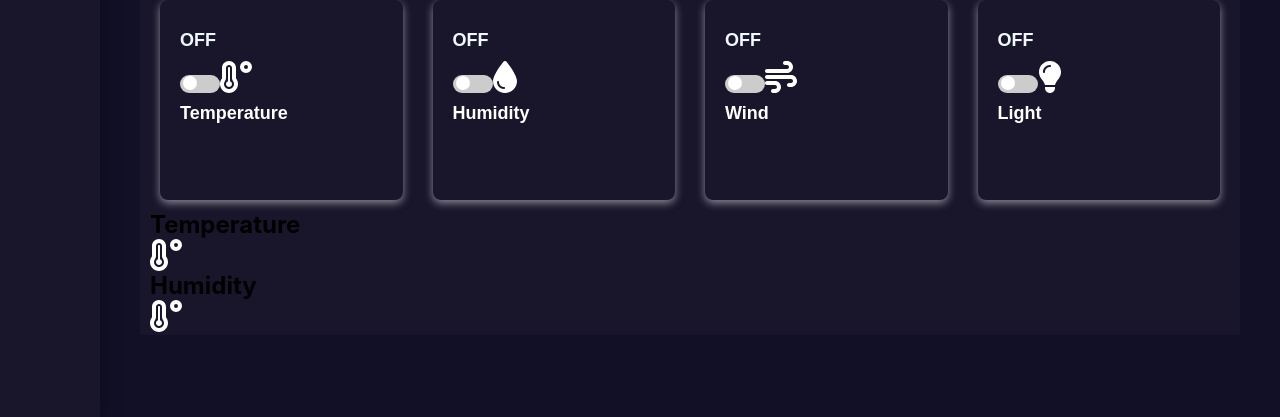
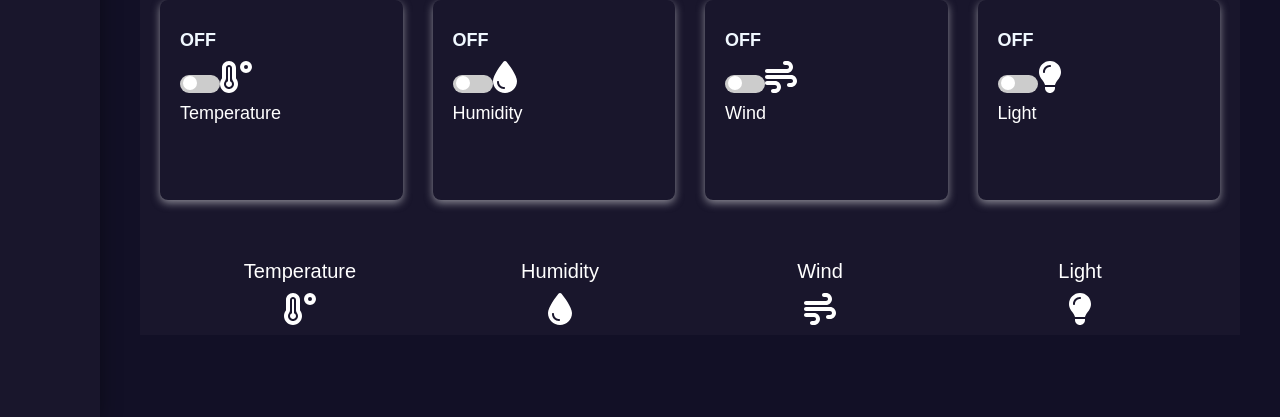
Before and after one commit to Ngannguyen0308/controlDashboard_IOT, a React (Create React App) app: page / in a window 1280 px wide. Shown: the part 380-797 px from the top of the page. Built offline with nearby package versions, Linux system fonts and the light colour scheme; no server answers.

Commit message:
update gauge chart

```diff
--- a/src/Components/BoxElement.css
+++ b/src/Components/BoxElement.css
@@ -89,7 +89,7 @@
   font-family: "Arial", sans-serif;
 }
 .box:hover {
-  background-color: rgb(55, 100, 223);
+  background-color:#4C257B;
 }
 .switchOn {
   font-size: 1.5em;
@@ -159,69 +159,33 @@ input:checked + .slider:before {
 }
 
 /* box value */
-.factor{
-  font-size: 1.5em;
-  font-weight: bold;
+.boxContainer {
+  display: flex;
+  flex-wrap: wrap;
+  justify-content: space-around;
+  padding: 20px;
+  transition: background-color 0.3s;
+  color: white;
+  font-family: "Arial", sans-serif;
 }
 
-
-/* src/Gauge.css */
-/* .gauge {
-  display: inline-block;
-  text-align: center;
+.boxele {
+  display: flex;
+  flex-direction: column;
+  align-items: center;
+  border-radius: 10px;
+  padding: 20px;
+  margin: 10px;
   color: white;
-  font-family: Arial, sans-serif;
-  margin: 20px;
 }
 
-.gauge-circle {
-  width: 150px;
-  height: 150px;
-  border-radius: 50%;
-  background: conic-gradient(
-    #00aaff 0%,
-    #00aaff 75%,
-    #d3d3d3 75%,
-    #d3d3d3 100%
-  );
-  display: flex;
-  align-items: center;
-  justify-content: center;
-  position: relative;
+.factor {
+  font-size: 20px;
+  margin-bottom: 10px;
 }
 
-.gauge-value {
-  font-size: 2em;
+.gaugeChart {
+  width: 200px;
+  height: 200px;
+  margin-top: 10px;
 }
-
-.gauge-unit {
-  font-size: 1em;
-  position: absolute;
-  bottom: 20px;
-}
-
-.gauge-label {
-  margin-top: 10px;
-  font-size: 1.2em;
-}
-
-.gauge-description {
-  font-size: 0.9em;
-  color: #b3b3b3;
-}
-
-/* src/App.css */
-/* .boxValue {
-  text-align: center;
-  background-color: #2c3e50;
-  height: 100vh;
-  display: flex;
-  align-items: center;
-  justify-content: center;
-}
-
-.valueContainer { */
-  /* display: flex;
-  justify-content: space-around;
-  width: 80%;
-} */
--- a/src/Components/BoxValue.js
+++ b/src/Components/BoxValue.js
@@ -7,8 +7,7 @@ import {
   faLightbulb,
 } from "@fortawesome/free-solid-svg-icons";
 import "./BoxElement.css";
-// import { Gauge, gaugeClasses } from "@mui/x-charts/Gauge";
-// import { Gauge } from "@mui/x-charts";
+import { Gauge, gaugeClasses } from "@mui/x-charts/Gauge";
 
 function BoxValue() {
   return (
@@ -17,49 +16,81 @@ function BoxValue() {
         <div className="factor">Temperature</div>
         <FontAwesomeIcon icon={faTemperatureHigh} size="2x" color="white" />
         <div className="gaugeChart">
-          {/* <Gauge
+          <Gauge
             value={75}
             startAngle={-110}
             endAngle={110}
             sx={{
               [`& .${gaugeClasses.valueText}`]: {
-                fontSize: 40,
+                fontSize: 30,
                 transform: "translate(0px, 0px)",
               },
             }}
             text={({ value, valueMax }) => `${value} / ${valueMax}`}
-          /> */}
-          {/* <Gauge
-          value={75} // thay gia tri tai day
-          startAngle={-110}
-          /> */}
+          />
         </div>
       </div>
 
       <div className="boxele">
         <div className="factor">Humidity</div>
-        <FontAwesomeIcon icon={faTemperatureHigh} size="2x" color="white" />
-        <div className="gaugeChart"></div>
+        <FontAwesomeIcon icon={faTint} size="2x" color="white" />
+        <div className="gaugeChart">
+          <Gauge
+            value={50}
+            startAngle={-110}
+            endAngle={110}
+            sx={{
+              [`& .${gaugeClasses.valueText}`]: {
+                fontSize: 30,
+                transform: "translate(0px, 0px)",
+              },
+            }}
+            text={({ value, valueMax }) => `${value} / ${valueMax}`}
+          />
+        </div>
       </div>
 
       <div className="boxele">
         <div className="factor">Wind</div>
-        <FontAwesomeIcon icon={faTemperatureHigh} size="2x" color="white" />
-        <div className="gaugeChart"></div>
+        <FontAwesomeIcon icon={faWind} size="2x" color="white" />
+        <div className="gaugeChart">
+          <Gauge
+            value={30}
+            startAngle={-110}
+            endAngle={110}
+            sx={{
+              [`& .${gaugeClasses.valueText}`]: {
+                fontSize: 30,
+                transform: "translate(0px, 0px)",
+              },
+            }}
+            text={({ value, valueMax }) => `${value} / ${valueMax}`}
+          />
+        </div>
       </div>
 
       <div className="boxele">
         <div className="factor">Light</div>
-        <FontAwesomeIcon icon={faTemperatureHigh} size="2x" color="white" />
-        <div className="gaugeChart"></div>
+        <FontAwesomeIcon icon={faLightbulb} size="2x" color="white" />
+        <div className="gaugeChart">
+          <Gauge
+            value={80}
+            startAngle={-110}
+            endAngle={110}
+            sx={(theme)=> ({
+              [`& .${gaugeClasses.valueText}`]: {
+                fontSize: 30,
+                transform: "translate(0px, 0px)",
+              },
+              [`& .${gaugeClasses.valueArc}`]: {
+                fill: '#52b202',
+              },
+            })}
+            text={({ value, valueMax }) => `${value} / ${valueMax}`}
+          />
+        </div>
       </div>
     </div>
-    // <div className="boxValue">
-    // <div className="valueContainer">
-    //   <Gauge label="Temperature" value="22°" unit="C" description="24° in 20 min" />
-    //   <Gauge label="Power" value="135" unit="Kwh" description="Saving 180€" />
-    // </div>
-    //   </div>
   );
 }
 
```
